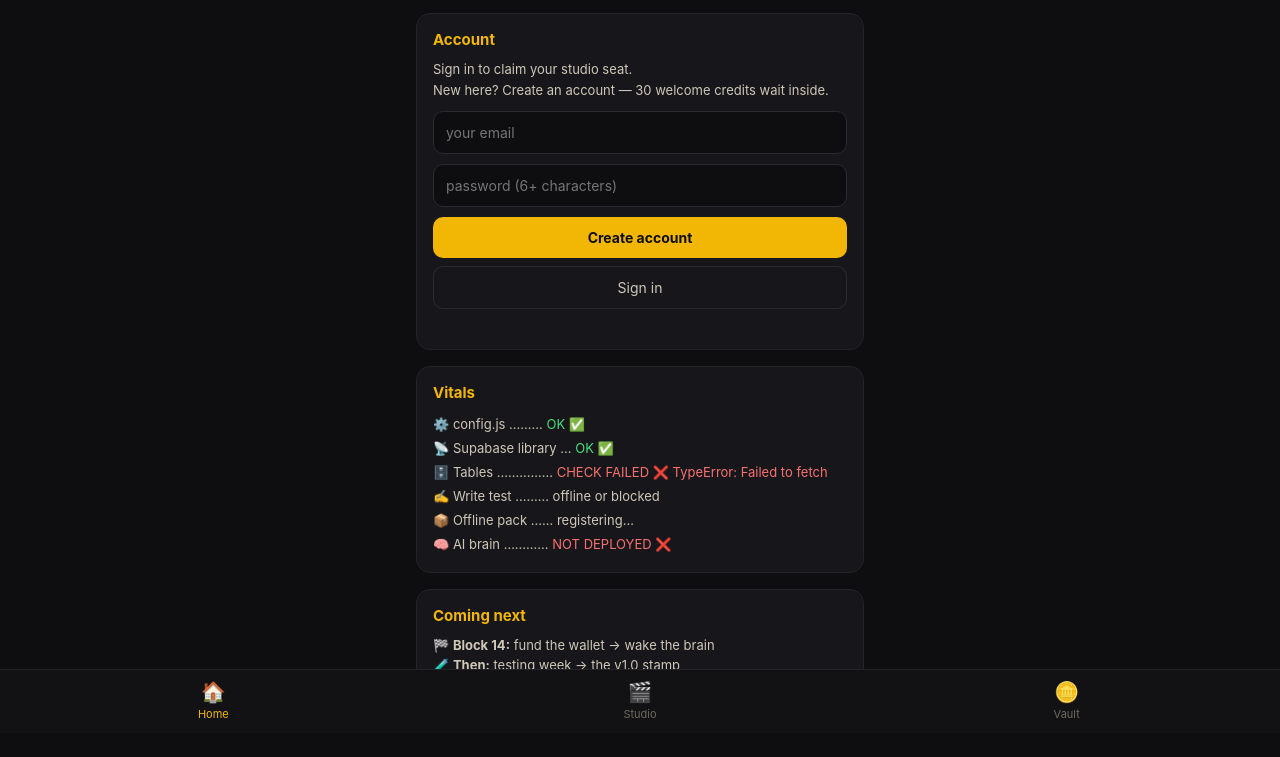
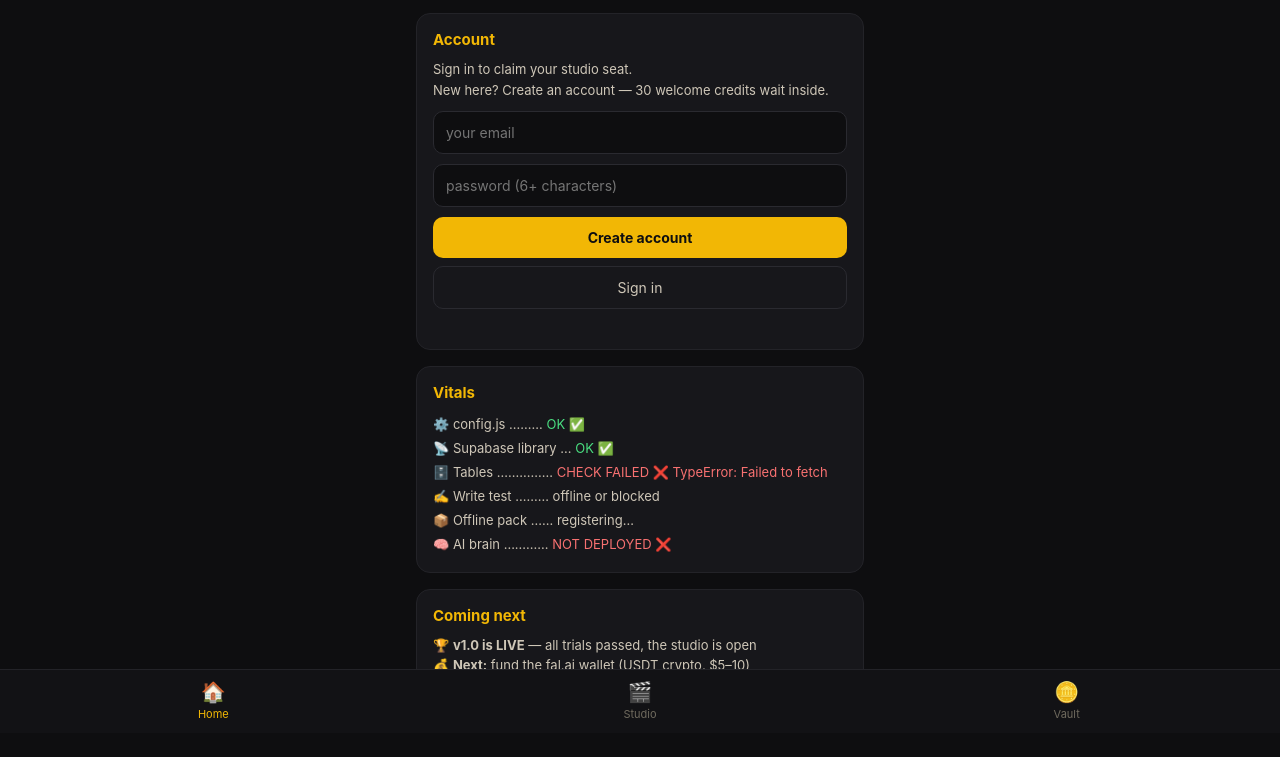
Before and after one commit to girmadinsho-hub/lion-studio, a plain HTML site: page index.html in a window 1280 px wide. Shown: the part 67-824 px from the top of the page. Drawn offline with nearby package versions, Linux system fonts and the light colour scheme; no server answers.

Commit message:
Update upcoming features section in index.html

```diff
--- a/index.html
+++ b/index.html
@@ -229,8 +229,9 @@
 
     <div class="card">
       <h2>Coming next</h2>
-      <p>🏁 <b>Block 14:</b> fund the wallet → wake the brain<br>
-         🧪 <b>Then:</b> testing week → the v1.0 stamp</p>
+            <p>🏆 <b>v1.0 is LIVE</b> — all trials passed, the studio is open<br>
+         💰 <b>Next:</b> fund the fal.ai wallet (USDT crypto, $5–10)<br>
+         ⚡ <b>Then:</b> The Awakening — real AI videos, 10 credits each</p>
     </div>
   </section>
 
```
